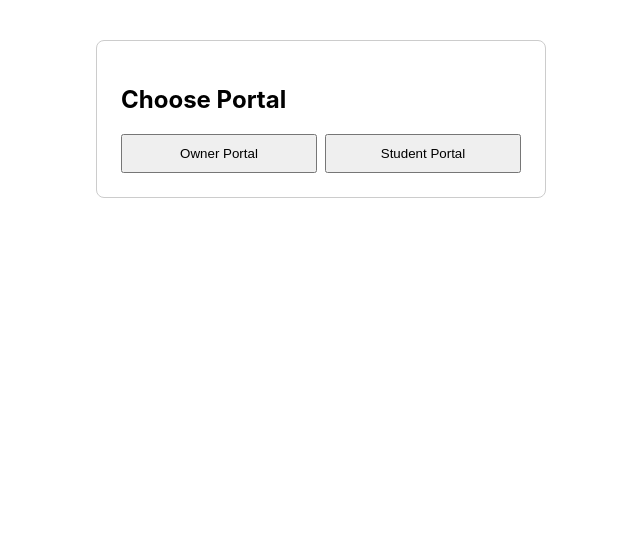
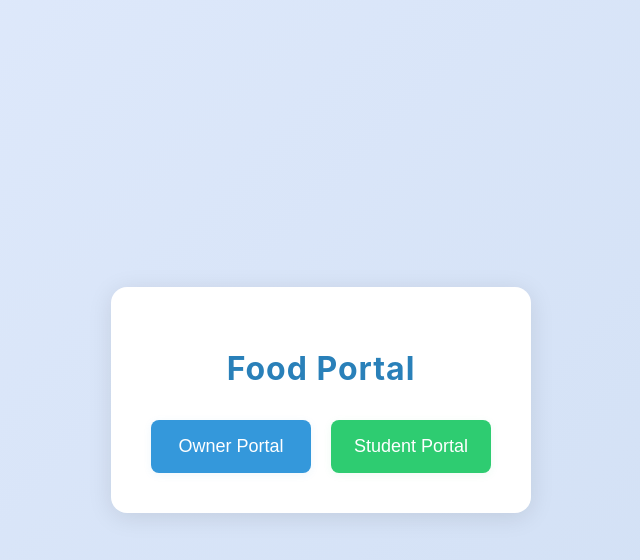
Before and after one commit to nkuv/bellrings, a React (Create React App) app in the folder frontend/: page / in a window 1280 px wide. Shown: the top 560 px of the page, without its empty margins (319-959 px from the left). Built offline with nearby package versions, Linux system fonts and the light colour scheme.

Commit message:
Added serving feature

```diff
--- a/frontend/src/App.js
+++ b/frontend/src/App.js
@@ -13,15 +13,64 @@ function App() {
   }
 
   return (
-    <div style={{ maxWidth: 400, margin: '40px auto', padding: 24, border: '1px solid #ccc', borderRadius: 8 }}>
-      <h2>Choose Portal</h2>
-      <div style={{ display: 'flex', gap: 8 }}>
-        <button style={{ flex: 1, padding: 10 }} onClick={() => setRole('owner')}>
-          Owner Portal
-        </button>
-        <button style={{ flex: 1, padding: 10 }} onClick={() => setRole('student')}>
-          Student Portal
-        </button>
+    <div style={{
+      minHeight: '100vh',
+      background: 'linear-gradient(135deg, #e0eafc 0%, #cfdef3 100%)',
+      display: 'flex',
+      alignItems: 'center',
+      justifyContent: 'center'
+    }}>
+      <div style={{
+        background: '#fff',
+        borderRadius: 16,
+        boxShadow: '0 4px 24px rgba(0,0,0,0.10)',
+        padding: 40,
+        minWidth: 340,
+        textAlign: 'center'
+      }}>
+        <h1 style={{ marginBottom: 32, color: '#2980b9', letterSpacing: 1 }}>Food Portal</h1>
+        <div style={{ display: 'flex', gap: 20, justifyContent: 'center' }}>
+          <button
+            style={{
+              flex: 1,
+              padding: '16px 0',
+              background: '#3498db',
+              color: '#fff',
+              border: 'none',
+              borderRadius: 8,
+              fontSize: 18,
+              fontWeight: 500,
+              cursor: 'pointer',
+              transition: 'background 0.2s',
+              boxShadow: '0 2px 8px rgba(52,152,219,0.08)'
+            }}
+            onClick={() => setRole('owner')}
+            onMouseOver={e => e.currentTarget.style.background = '#217dbb'}
+            onMouseOut={e => e.currentTarget.style.background = '#3498db'}
+          >
+            Owner Portal
+          </button>
+          <button
+            style={{
+              flex: 1,
+              padding: '16px 0',
+              background: '#2ecc71',
+              color: '#fff',
+              border: 'none',
+              borderRadius: 8,
+              fontSize: 18,
+              fontWeight: 500,
+              cursor: 'pointer',
+              transition: 'background 0.2s',
+              boxShadow: '0 2px 8px rgba(46,204,113,0.08)'
+            }}
+            onClick={() => setRole('student')}
+            onMouseOver={e => e.currentTarget.style.background = '#219150'}
+            onMouseOut={e => e.currentTarget.style.background = '#2ecc71'}
+          >
+            Student Portal
+          </button>
+        </div>
       </div>
     </div>
   );
--- a/frontend/src/OwnerPage.js
+++ b/frontend/src/OwnerPage.js
@@ -6,12 +6,10 @@ function OwnerPage({ onLogout }) {
   const [error, setError] = useState('');
   const [profit, setProfit] = useState(0);
 
-  useEffect(() => {
-    async function fetchOrdersAndProfit() {
+  const fetchOrdersAndProfit = async () => {
     setLoading(true);
     setError('');
     try {
-        // Get today's date in YYYY-MM-DD format
       const today = new Date().toISOString().slice(0, 10);
       const [ordersRes, profitRes] = await Promise.all([
         fetch(`/api/orders?day=${today}`),
@@ -31,9 +29,16 @@ function OwnerPage({ onLogout }) {
       setError('Network error');
     }
     setLoading(false);
-    }
+  };
+
+  useEffect(() => {
     fetchOrdersAndProfit();
   }, []);
+
+  const handleServe = async (orderId) => {
+    await fetch(`/api/orders/serve/${orderId}`, { method: 'PATCH' });
+    fetchOrdersAndProfit();
+  };
 
   return (
     <div style={{
@@ -83,6 +88,7 @@ function OwnerPage({ onLogout }) {
                 <th style={{ padding: 10, textAlign: 'left' }}>Student</th>
                 <th style={{ padding: 10, textAlign: 'left' }}>Day</th>
                 <th style={{ padding: 10, textAlign: 'left' }}>Items</th>
+                <th style={{ padding: 10, textAlign: 'left' }}>Status</th>
               </tr>
             </thead>
             <tbody>
@@ -100,6 +106,25 @@ function OwnerPage({ onLogout }) {
                         : 'No items'}
                     </ul>
                   </td>
+                  <td style={{ padding: 10, textAlign: 'center' }}>
+                    {order.served ? (
+                      <span style={{ color: '#27ae60', fontWeight: 'bold', fontSize: 22 }} title="Served">&#10003;</span>
+                    ) : (
+                      <button
+                        style={{
+                          background: '#3498db',
+                          color: '#fff',
+                          border: 'none',
+                          borderRadius: 6,
+                          padding: '6px 12px',
+                          cursor: 'pointer'
+                        }}
+                        onClick={() => handleServe(order.order_id)}
+                      >
+                        Mark as Served
+                      </button>
+                    )}
+                  </td>
                 </tr>
               ))}
             </tbody>
```
Also changed, not shown: 2 other files (tests, documents, lock files or other folders). Lines whose indentation alone changed are shown as unchanged.
